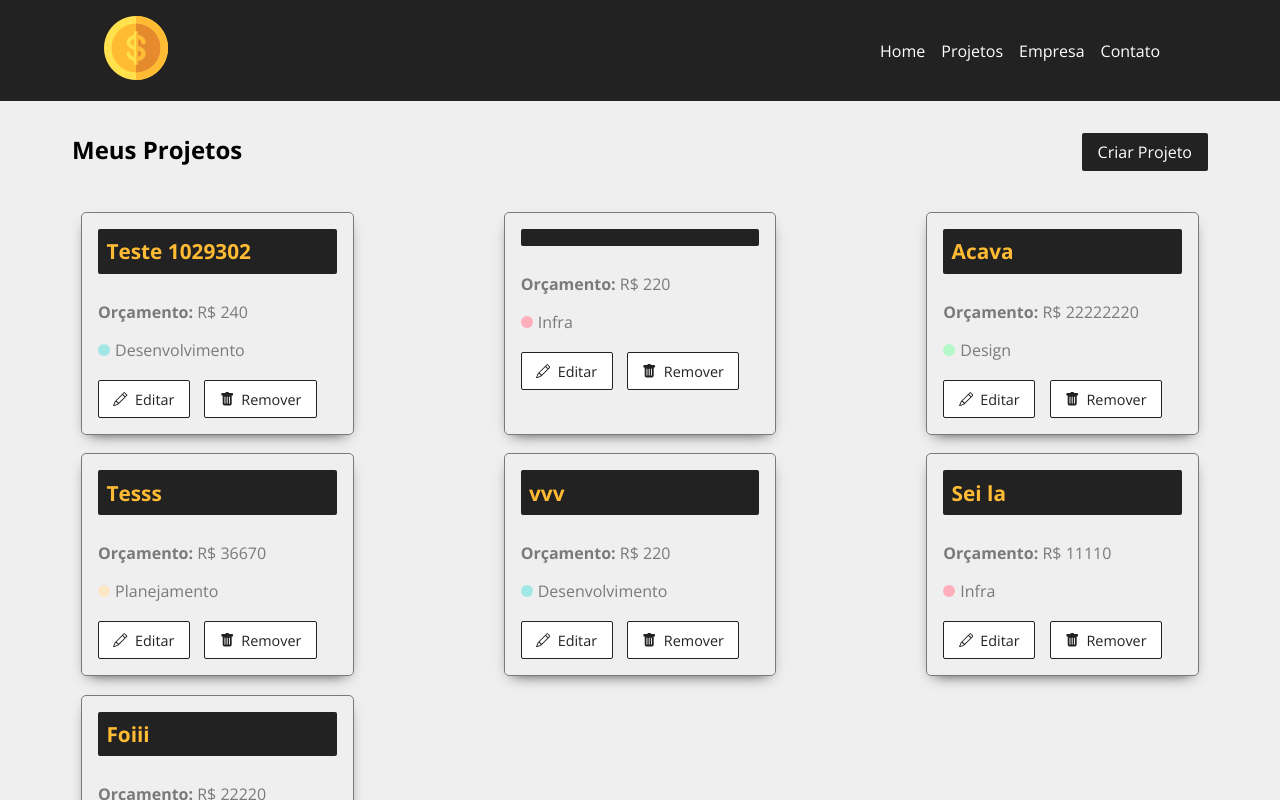
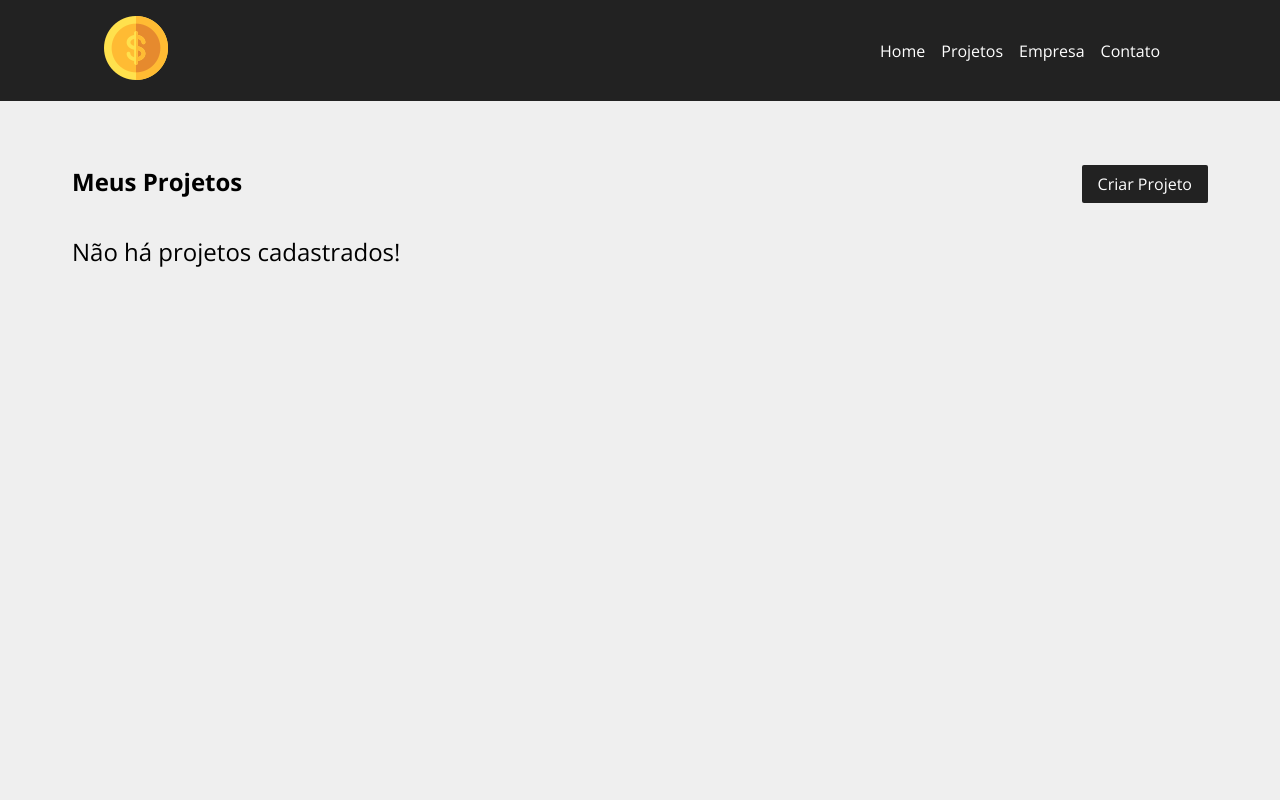
Before and after one commit to victorSmenezes/project-costs, a React (Vite) app: page /projects in a window 1280 px wide. Shown: the top 800 px of the page. Built offline with nearby package versions, Linux system fonts and the light colour scheme; data requests are answered from the project's data file.

Commit message:
Att. Loading e remoção de projects

```diff
--- a/db.json
+++ b/db.json
@@ -1,82 +1,5 @@
 {
-  "projects": [
-    {
-      "name": "Teste 1029302",
-      "budget": "24",
-      "category": {
-        "id": "2",
-        "name": "Desenvolvimento"
-      },
-      "cost": 0,
-      "services": [],
-      "id": 1
-    },
-    {
-      "budget": "22",
-      "category": {
-        "id": "1",
-        "name": "Infra"
-      },
-      "cost": 0,
-      "services": [],
-      "id": 8
-    },
-    {
-      "name": "Acava",
-      "budget": "2222222",
-      "category": {
-        "id": "3",
-        "name": "Design"
-      },
-      "cost": 0,
-      "services": [],
-      "id": 9
-    },
-    {
-      "name": "Tesss",
-      "budget": "3667",
-      "category": {
-        "id": "4",
-        "name": "Planejamento"
-      },
-      "cost": 0,
-      "services": [],
-      "id": 10
-    },
-    {
-      "name": "vvv",
-      "budget": "22",
-      "category": {
-        "id": "2",
-        "name": "Desenvolvimento"
-      },
-      "cost": 0,
-      "services": [],
-      "id": 11
-    },
-    {
-      "name": "Sei la",
-      "budget": "1111",
-      "category": {
-        "id": "1",
-        "name": "Infra"
-      },
-      "cost": 0,
-      "services": [],
-      "id": 12
-    },
-    {
-      "category": {
-        "id": "2",
-        "name": "Desenvolvimento"
-      },
-      "name": "Foiii ",
-      "budget": "2222",
-      "cost": 0,
-      "services": [],
-      "id": 13
-    }
-  ],
+  "projects": [],
   "categories": [
     {
       "id": 1,
--- a/src/components/Footer/styles.js
+++ b/src/components/Footer/styles.js
@@ -5,6 +5,7 @@ export const Container = styled.footer`
     color: #FFF;
     padding: 3em;
     text-align: center;
+    margin-top: 2.5em;
 `
 
 export const SocialList = styled.ul`
--- a/src/containers/Home/styles.js
+++ b/src/containers/Home/styles.js
@@ -8,6 +8,7 @@ export const HomeContainer = styled.section`
     align-items: center;
     justify-content: center;
     padding: 4em;
+    margin: 2.5% auto;
 
     h1{
         font-size: 2.5em;
--- a/src/containers/New Project/styles.js
+++ b/src/containers/New Project/styles.js
@@ -2,7 +2,7 @@ import styled from 'styled-components';
 
 export const NewProjectContainer = styled.div`
     width: 450px;
-    margin: 0 auto;
+    margin: 3% auto;
     padding: 3em;
 
     h1{
--- a/src/containers/Projects/ProjectCard.jsx
+++ b/src/containers/Projects/ProjectCard.jsx
@@ -4,11 +4,18 @@ import { ActionsCards, Cards, CategoryText, Span } from './styles'
 import { BsPencil, BsFillTrashFill } from 'react-icons/bs'
 
 export default function ProjectCard({ id, name, budget, category, handleRemove, type }) {
+
+  const remove = (e) => {
+    e.preventDefault()
+    handleRemove(id)
+  }
+
+
   return (
     <Cards>
       <h4>{name}</h4>
       <p>
-        <span>Orçamento:</span> R$ {1000 * budget / 100} {/* teste */}
+        <span>Orçamento:</span> R$ {budget}
       </p>
       <CategoryText>
         <Span type={category}></Span> {category}
@@ -20,7 +27,7 @@ export default function ProjectCard({ id, name, budget, category, handleRemove,
           Editar
         </Link>
 
-        <button>
+        <button onClick={remove}>
           <BsFillTrashFill />
           Remover
         </button>
--- a/src/containers/Projects/Projects.jsx
+++ b/src/containers/Projects/Projects.jsx
@@ -3,6 +3,7 @@ import Message from '../../layout/Message/Message'
 import {
     ContainerStart,
     Content,
+    NoProjects,
     ProjectContainer,
     TitleContainer
 } from './styles'
@@ -10,10 +11,13 @@ import {
 import LinkButton from '../../components/LinkButton/LinkButton'
 import { useEffect, useState } from 'react'
 import ProjectCard from './ProjectCard'
+import Loading from '../../layout/Loading/Loading'
 
 function Projects() {
 
     const [projects, setProjects] = useState([])
+    const [removeLoading, setRemoveLoading] = useState(false)
+    const [projectMessage, setProjectMessage] = useState('')
 
     const location = useLocation()
     let message = ''
@@ -22,6 +26,7 @@ function Projects() {
     }
 
     useEffect(() => {
+        setTimeout(() => {
             fetch('http://localhost:5000/projects', {
                 method: 'GET',
                 headers: {
@@ -31,9 +36,27 @@ function Projects() {
                 .then((resp) => resp.json())
                 .then((data) => {
                     setProjects(data)
+                    setRemoveLoading(true)
                 })
                 .catch((err) => console.log(err))
+        }, 300)
     }, [])
+
+    function removeProject(id) {
+
+        fetch(`http://localhost:5000/projects/${id}`, {
+            method: 'DELETE',
+            headers: {
+                'Content-Type': 'application/json',
+            },
+        })  .then((resp) => resp.json())
+            .then(() => {
+                setProjects(projects.filter((project) => project.id !== id))
+                setProjectMessage('Projeto removido com sucesso!')
+            })
+            .catch(err => console.log(err))
+
+    }
 
     return (
         <Content>
@@ -44,6 +67,7 @@ function Projects() {
                 </TitleContainer>
 
                 {message && <Message type="Success" msg={message} />}
+                {projectMessage && <Message type="Success" msg={projectMessage} />}
 
                 <ContainerStart>
                     {projects.length > 0 &&
@@ -55,9 +79,17 @@ function Projects() {
                                     name={project.name}
                                     budget={project.budget}
                                     category={project.category.name}
+                                    handleRemove={removeProject}
                                 />
                             )
                         })}
+
+                    {!removeLoading && <Loading />}
+                    {removeLoading && projects.length === 0 && (
+                        <NoProjects>Não há projetos cadastrados!</NoProjects>
+                    )
+
+                    }
                 </ContainerStart>
 
             </ProjectContainer>
--- a/src/containers/Projects/styles.js
+++ b/src/containers/Projects/styles.js
@@ -5,15 +5,21 @@ import styled, { css } from 'styled-components';
 export const Content = styled.section`
   width: 1200px;
   display: flex;
-  margin: 0 auto;
+  margin: 2.5% auto;
 
 `
 
 export const ContainerStart = styled.div`
-  width: 100%;
-  justify-content: space-between;
+  width: auto;
   display: flex;
   flex-wrap: wrap;
+
+`
+export const NoProjects = styled.p`
+    font-size: 24px;
+    text-align: center;
+    margin-bottom: 464px;
+
 `
 
 export const ProjectContainer = styled.div`
@@ -37,7 +43,7 @@ export const Cards = styled.div`
   border: 1px solid #7a7a7a;
   border-radius: 5px;
   width: 24%;
-  margin: 0.8%;
+  margin: 0.5%;
   -webkit-box-shadow: 0px 6px 14px -8px rgba(0,0,0,0.9);
   -moz-box-shadow: 0px 6px 14px -8px rgba(0,0,0,0.9);
   box-shadow: 0px 6px 14px -8px rgba(0,0,0,0.9);
--- /dev/null
+++ b/src/layout/Loading/Loading.jsx
@@ -0,0 +1,11 @@
+import loading from '../../assets/loading.svg'
+import { Loader, LoaderContainer } from './styles'
+
+
+export default function Loading(){
+  return(
+    <LoaderContainer>
+      <Loader src={loading} alt="Loading" />
+    </LoaderContainer>
+  )
+}
--- /dev/null
+++ b/src/layout/Loading/styles.js
@@ -0,0 +1,13 @@
+import { styled } from "styled-components";
+
+export const LoaderContainer = styled.div`
+  width: 100%;
+  height: 100%;
+  display: flex;
+  justify-content: center;
+  align-items: center;
+`
+
+export const Loader = styled.img`
+  width: 50px;
+`
```
Lines whose indentation alone changed are shown as unchanged.
